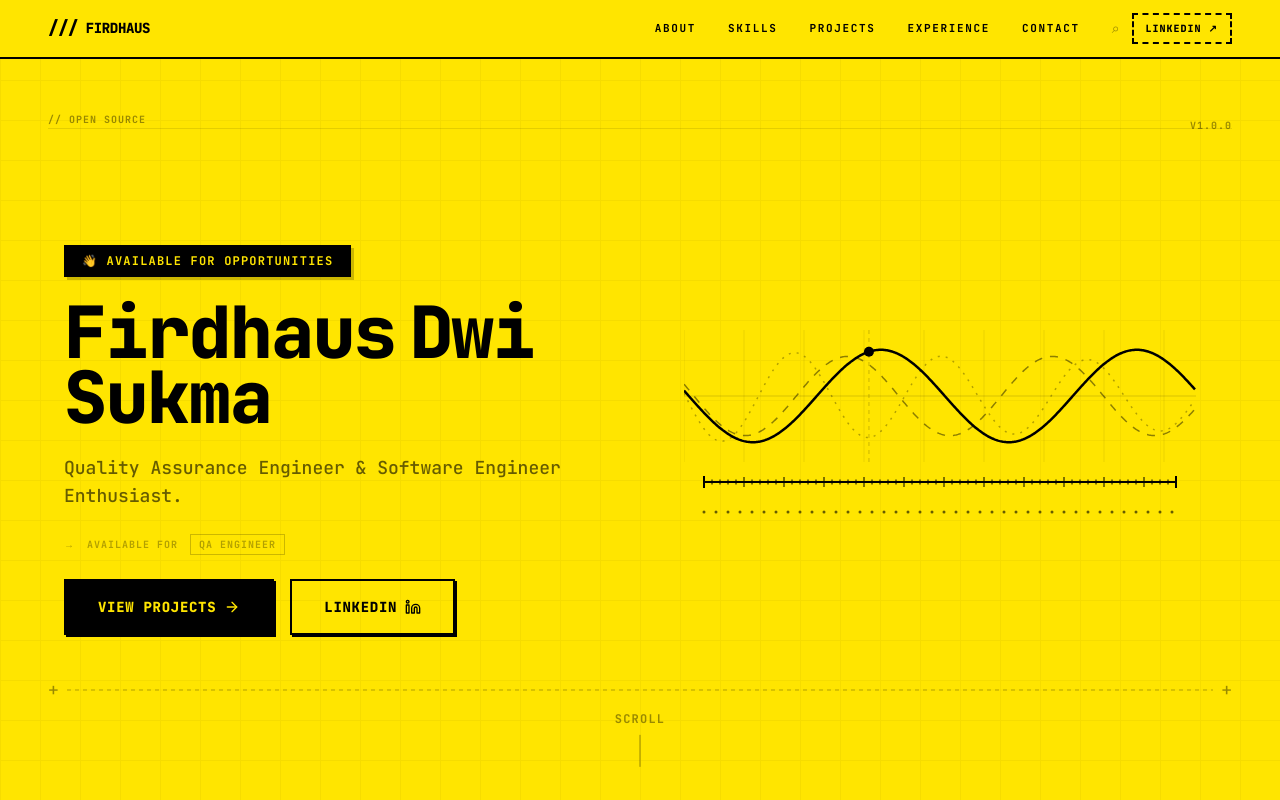
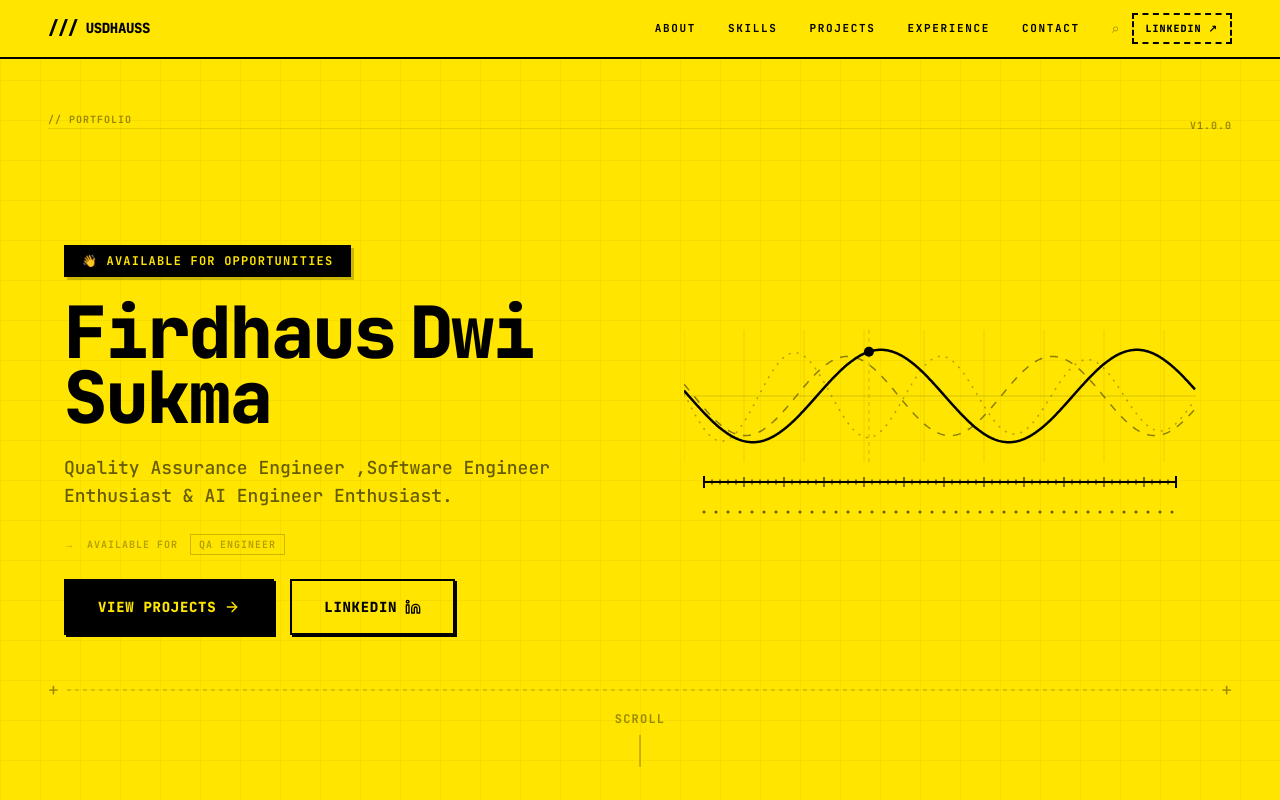
Before and after one commit to FirdhausDwiSukma/my-porto, a Next.js app: page / in a window 1280 px wide. Shown: the top 800 px of the page. Built offline with nearby package versions, Linux system fonts and the light colour scheme.

Commit message:
update hero and header

```diff
--- a/components/Header.tsx
+++ b/components/Header.tsx
@@ -29,7 +29,7 @@ export const Header = () => {
                     onClick={() => setMobileMenuOpen(false)}
                 >
                     <span className="text-lg tracking-tighter">///</span>
-                    <span>Firdhaus</span>
+                    <span>usdhauss</span>
                 </Link>
 
                 {/* Desktop Nav */}
--- a/components/Hero.tsx
+++ b/components/Hero.tsx
@@ -19,7 +19,7 @@ export const Hero = () => {
 
             {/* Top decorative labels */}
             <div className="absolute top-28 left-6 md:left-12 flex items-center gap-2">
-                <span className="text-[10px] font-bold uppercase tracking-widest text-[#000]/40">// Open Source</span>
+                <span className="text-[10px] font-bold uppercase tracking-widest text-[#000]/40">// Portfolio</span>
             </div>
             <div className="absolute top-28 right-6 md:right-12">
                 <span className="text-[10px] font-bold uppercase tracking-widest text-[#000]/40">v1.0.0</span>
@@ -76,7 +76,7 @@ export const Hero = () => {
                     </h1>
 
                     <p className="max-w-xl text-base text-[#000]/60 sm:text-lg font-medium">
-                        Quality Assurance Engineer & Software Engineer Enthusiast.
+                        Quality Assurance Engineer ,Software Engineer Enthusiast & AI Engineer Enthusiast.
                     </p>
 
                     {/* Decorative stripe */}
```
